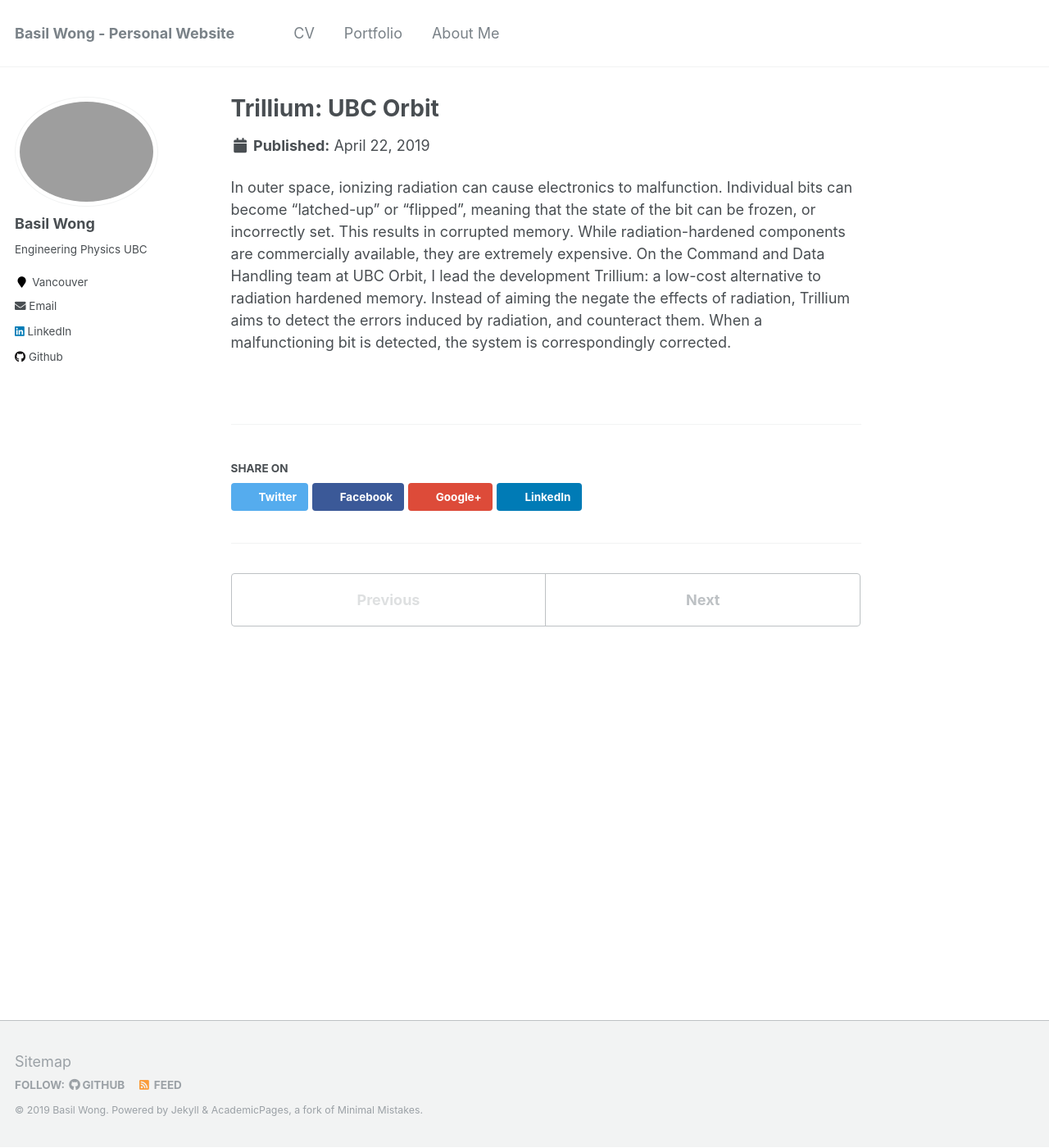
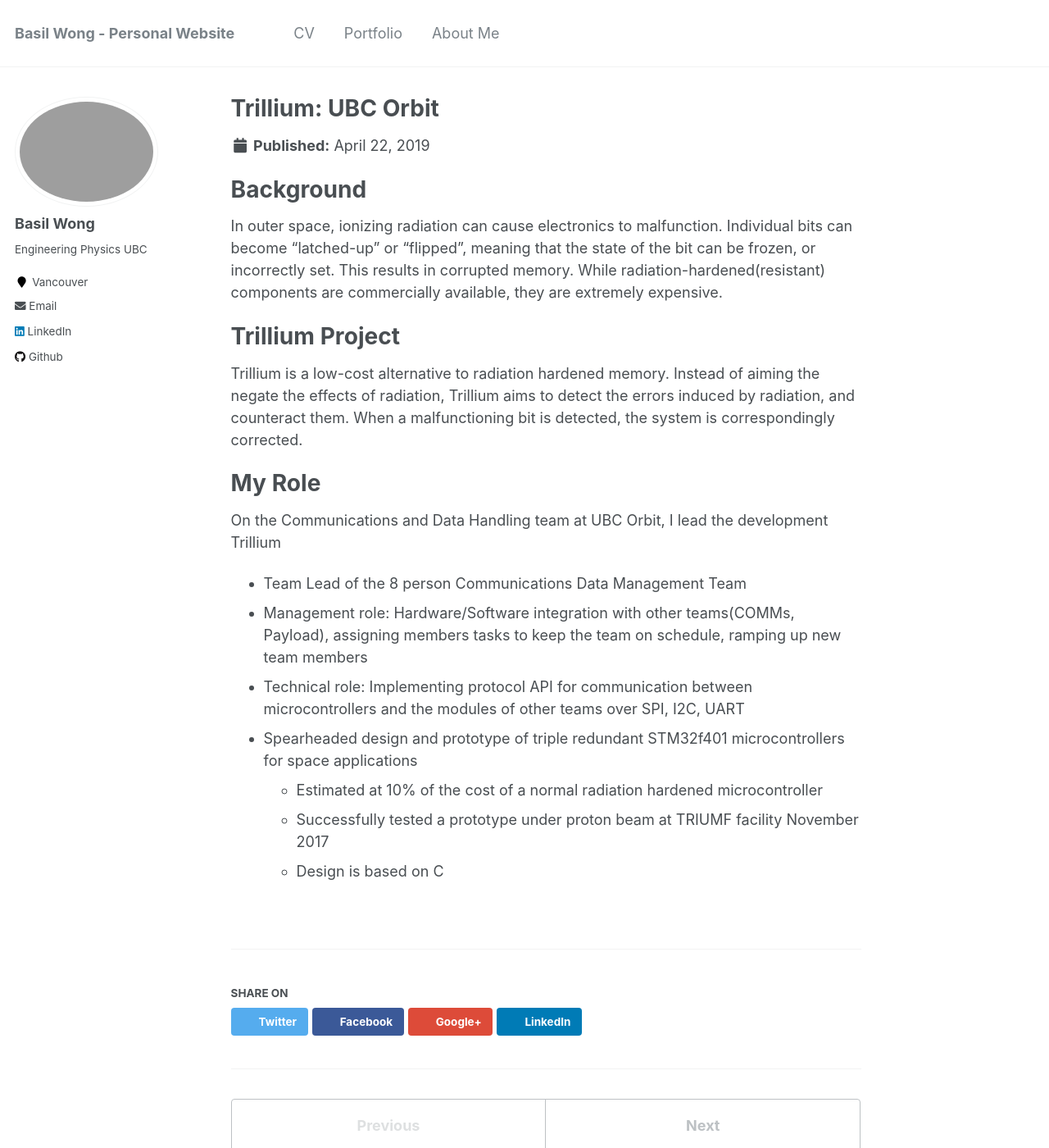
Before and after one commit to basilwong/basilwong.github.io, a Jekyll site: the page built from _portfolio/2-trillium.md, in a window 1280 px wide and 1400 px high. Shown: the whole window at 82% size. Built offline with Jekyll 4.4.1, drawn with Linux system fonts in a browser that asks for light colours.

Commit message:
edits to trillium page

```diff
--- a/_portfolio/2-trillium.md
+++ b/_portfolio/2-trillium.md
@@ -4,4 +4,21 @@ excerpt: "Redundant Data Storage for Space<br/><img src='https://basilwong.githu
 collection: portfolio
 ---
 
-In outer space, ionizing radiation can cause electronics to malfunction. Individual bits can become “latched-up” or “flipped”, meaning that the state of the bit can be frozen, or incorrectly set. This results in corrupted memory. While radiation-hardened components are commercially available, they are extremely expensive. On the Command and Data Handling team at UBC Orbit, I lead the development Trillium: a low-cost alternative to radiation hardened memory. Instead of aiming the negate the effects of radiation, Trillium aims to detect the errors induced by radiation, and counteract them. When a malfunctioning bit is detected, the system is correspondingly corrected.
+# Background
+
+In outer space, ionizing radiation can cause electronics to malfunction. Individual bits can become “latched-up” or “flipped”, meaning that the state of the bit can be frozen, or incorrectly set. This results in corrupted memory. While radiation-hardened(resistant) components are commercially available, they are extremely expensive.
+
+# Trillium Project
+
+Trillium is a low-cost alternative to radiation hardened memory. Instead of aiming the negate the effects of radiation, Trillium aims to detect the errors induced by radiation, and counteract them. When a malfunctioning bit is detected, the system is correspondingly corrected.
+
+# My Role
+
+On the Communications and Data Handling team at UBC Orbit, I lead the development Trillium
+  * Team Lead of the 8 person Communications Data Management Team
+  * Management role: Hardware/Software integration with other teams(COMMs, Payload), assigning members tasks to keep the team on schedule, ramping up new team members
+  * Technical role:  Implementing protocol API for communication between microcontrollers and the modules of other teams over SPI, I2C, UART
+  * Spearheaded design and prototype of triple redundant STM32f401 microcontrollers for space applications
+    * Estimated at 10% of the cost of a normal radiation hardened microcontroller
+	* Successfully tested a prototype under proton beam at TRIUMF facility November 2017
+	* Design is based on C
```
